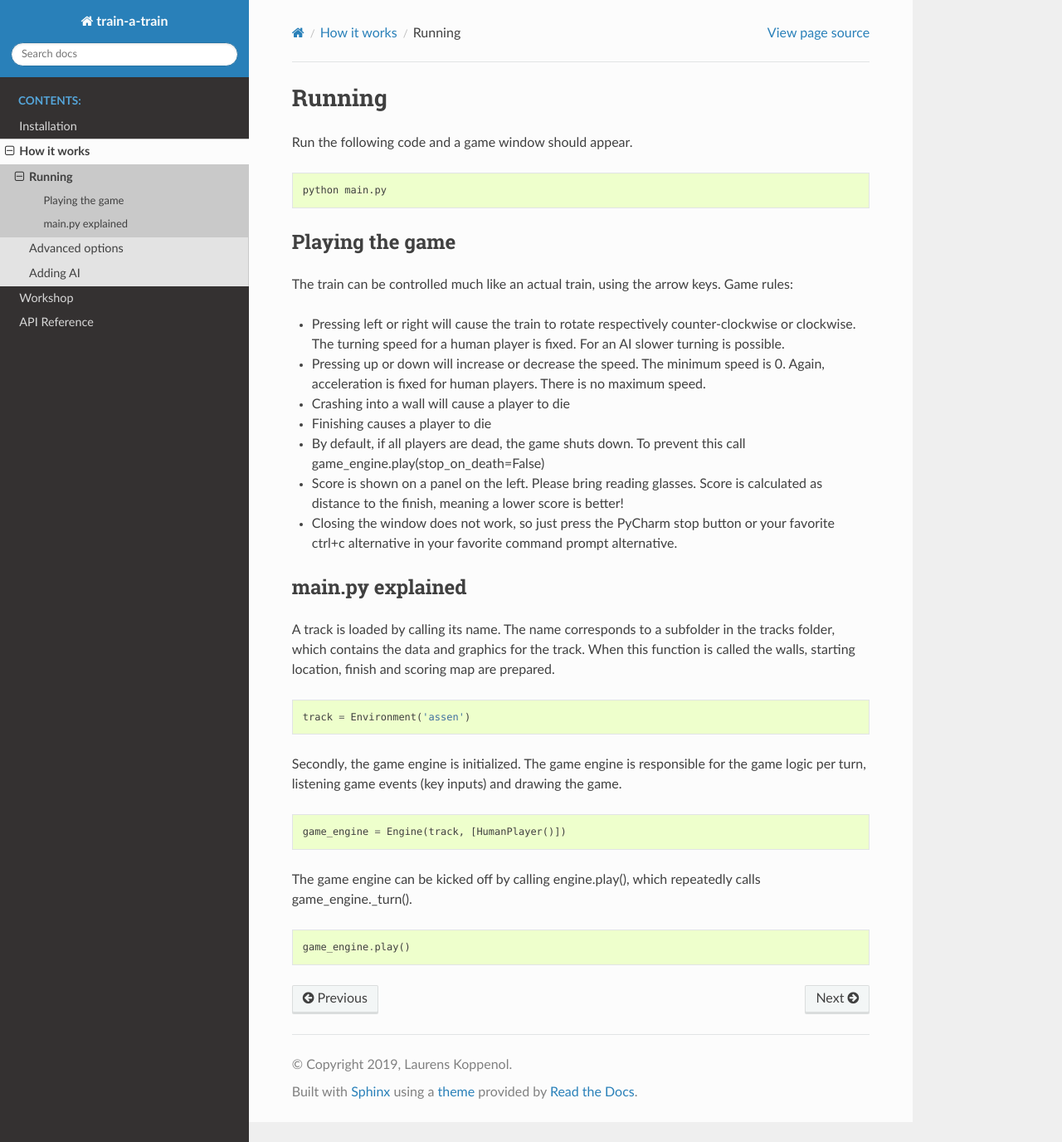
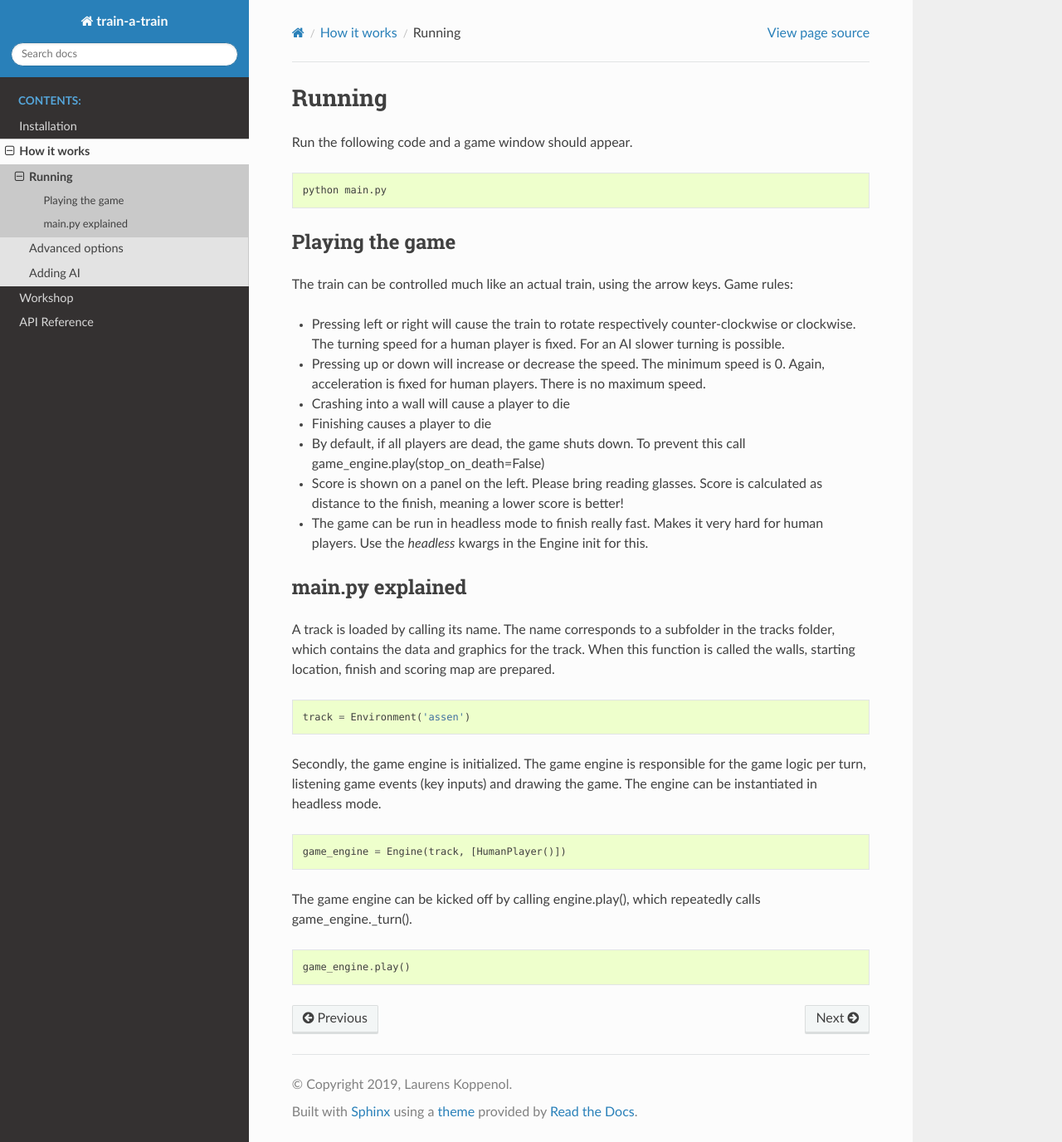
Before and after one commit to lkoppenol/train-a-train, a Sphinx documentation site: the page built from docs/source/running.rst, in a window 1280 px wide and 1376 px high. Shown: the whole window at 83% size. Built offline with Sphinx 7.4.7 and the Read the Docs theme 2.0.0, drawn with Linux system fonts in a browser that asks for light colours.

Commit message:
documented headless

```diff
--- a/docs/source/running.rst
+++ b/docs/source/running.rst
@@ -19,8 +19,8 @@ The train can be controlled much like an actual train, using the arrow keys. Gam
 - By default, if all players are dead, the game shuts down. To prevent this call game_engine.play(stop_on_death=False)
 - Score is shown on a panel on the left. Please bring reading glasses. Score is calculated as distance to the finish,
   meaning a lower score is better!
-- Closing the window does not work, so just press the PyCharm stop button or your favorite ctrl+c alternative in your
-  favorite command prompt alternative.
+- The game can be run in headless mode to finish really fast. Makes it very hard for human players. Use the `headless`
+  kwargs in the Engine init for this.
 
 main.py explained
 -----------------
@@ -33,7 +33,7 @@ prepared.
     track = Environment('assen')
 
 Secondly, the game engine is initialized. The game engine is responsible for the game logic per turn, listening game
-events (key inputs) and drawing the game.
+events (key inputs) and drawing the game. The engine can be instantiated in headless mode.
 
 .. code-block:: python
 
--- a/docs/source/workshop.rst
+++ b/docs/source/workshop.rst
@@ -32,6 +32,8 @@ Exercises
 2.2 Add a key binding to remove all players except the best player
 
 2.3 Create your own track! Can you finish it?
+
+2.4 Run the game in headless mode with only an NaiveAi player
 
 3. Start subclassing!
 ~~~~~~~~~~~~~~~~~~~~~
```
